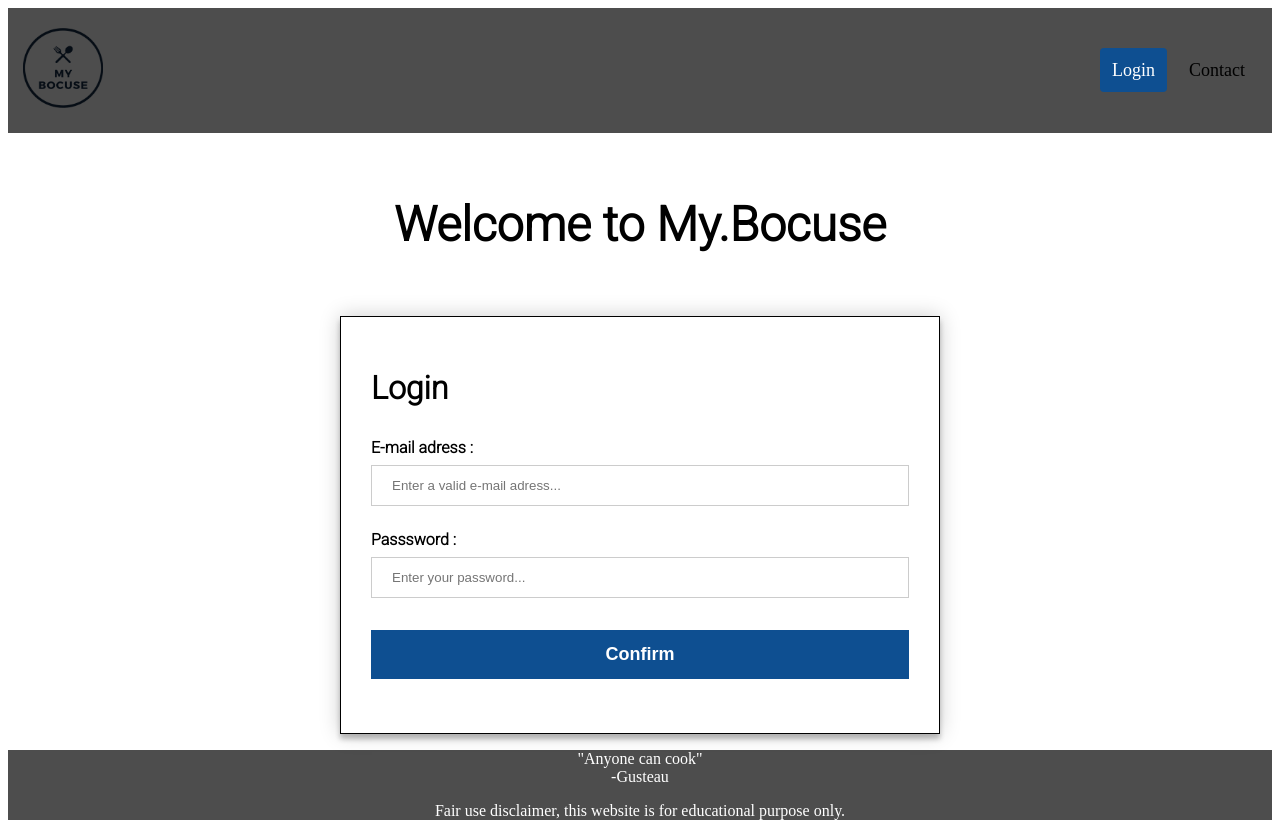
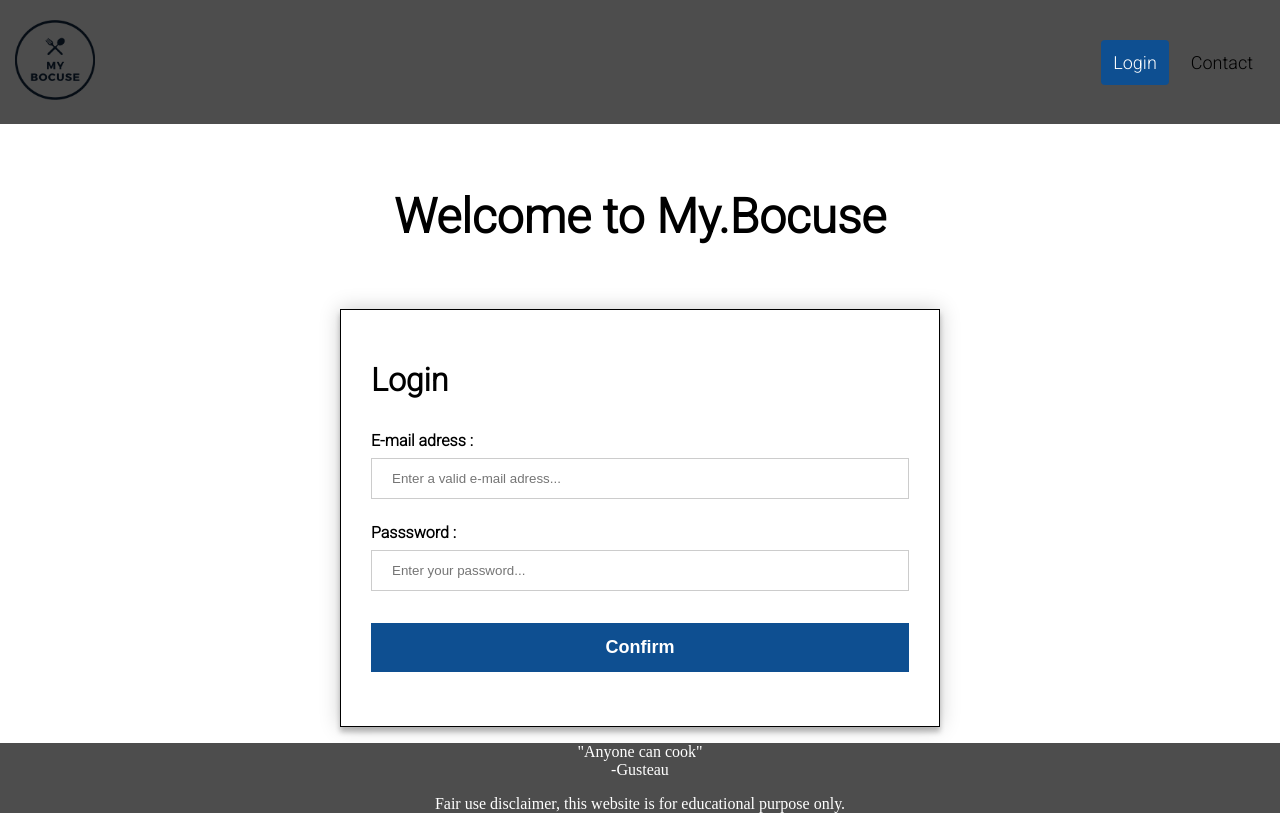
Before and after one commit to IgorDeSpi/myBocuse, a PHP site: page / in a window 1280 px wide. After the commit the page ends 813 px from the top, so only its background shows below. Run offline with PHP 8.4, Linux system fonts and the light colour scheme.

Commit message:
Arrangement footer header formulaire

```diff
--- a/Files_proteges/footer.php
+++ b/Files_proteges/footer.php
@@ -1,5 +1,7 @@
 <!-- Bas de page -->
+<footer>
 <div class="footer">
   <p>"Anyone can cook" </br> -Gusteau</p>
   <p>Fair use disclaimer, this website is for educational purpose only.</p>
 </div>
+</footer>
--- a/Files_proteges/formulaire.php
+++ b/Files_proteges/formulaire.php
@@ -1,4 +1,4 @@
-<main>
+<!-- Formulaire dans le main -->
 <H1 class="bocuse_title">Welcome to My.Bocuse</H1>
 
 <div class="main_container">
@@ -26,4 +26,3 @@
 
     </form>
 </div>
-</main>
--- a/Files_proteges/header.php
+++ b/Files_proteges/header.php
@@ -1,4 +1,5 @@
 <!-- Navbar -->
+
 <div class="header">
 <a href="#default" class="logo zoom_logo"><img src="./logo.png" height=80px width=80px></a>
   <div class="header-right">
--- a/index.php
+++ b/index.php
@@ -15,18 +15,20 @@
 <body>
 
 <!-- Header -->
+<header class="site-header">
 <?php  include('./Files_proteges/header.php'); ?>
-
+</header>
 
 
 <!-- Main -->
-
+<main class="site-content">
 <?php include('./Files_proteges/formulaire.php'); ?>
-
+</main>
 
 <!-- Footer -->
+<footer class="site-footer">
 <?php include('./Files_proteges/footer.php'); ?>
-
+</footer>
 
 
 </body>
--- a/style.css
+++ b/style.css
@@ -1,6 +1,9 @@
-/* Bloc Titre et formulaire */
-main{
+body{
     font-family: 'Roboto', sans-serif;
+    margin: 0;
+	min-height: 100vh;
+	display: grid;
+	grid-template-rows: auto 1fr auto;
 }
 
 /* Titre My.Bocuse */
@@ -140,3 +143,6 @@ input[type=submit]:hover {
     text-align: center;
     font-family: 'Bodoni Moda', serif;
 }
+.footer > p:nth-child(2){
+    margin-bottom: 0px;
+}
```
